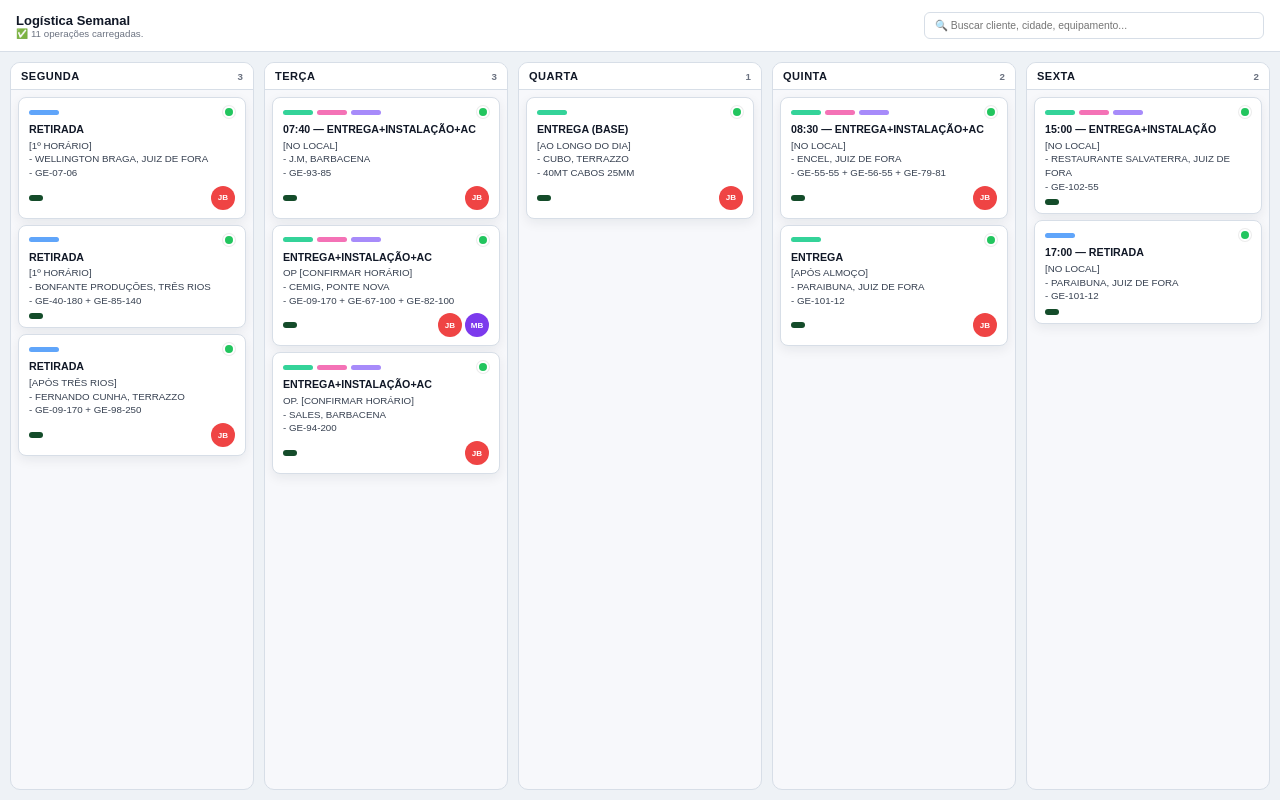
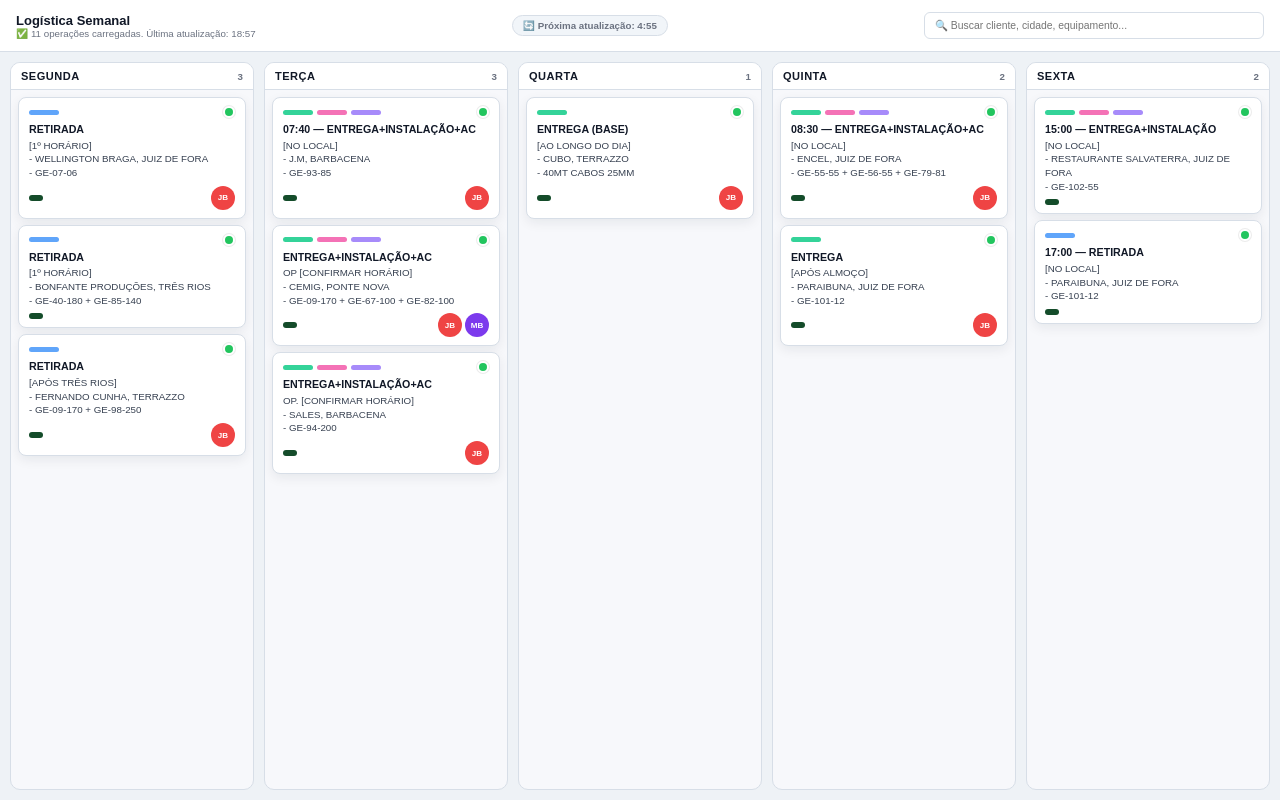
Before and after one commit to GitBeltLoc/Logistica-Beltloc, a plain HTML site: page index.html in a window 1280 px wide. Drawn offline with Linux system fonts and the light colour scheme.

Commit message:
Add files via upload

```diff
--- a/index.html
+++ b/index.html
@@ -12,6 +12,9 @@
     <div class="header-left">
       <h1>Logística Semanal</h1>
       <span class="sub" id="statusLine">Carregando...</span>
+    </div>
+    <div class="header-center">
+      <span id="countdown" class="countdown">🔄 Próxima atualização: 5:00</span>
     </div>
     <div class="header-right">
       <input class="input" id="q" type="text" placeholder="🔍 Buscar cliente, cidade, equipamento..." />
--- a/script.js
+++ b/script.js
@@ -1,4 +1,5 @@
 const CSV_URL = 'dados.csv';
+const REFRESH_INTERVAL = 5 * 60 * 1000; // 5 minutos
 
 const DIAS = [
   { id: 'segunda', label: 'SEGUNDA' },
@@ -17,18 +18,44 @@ const DIA_MAP = {
 };
 
 let allItems = [];
+let countdown = REFRESH_INTERVAL / 1000;
 
 document.addEventListener('DOMContentLoaded', () => {
   buildBoard();
   loadCSV();
+  startCountdown();
 
   document.getElementById('q').addEventListener('input', function () {
     renderBoard(allItems, this.value.trim().toLowerCase());
   });
 });
 
+// ── AUTO-REFRESH ──────────────────────────────────────────
+function startCountdown() {
+  countdown = REFRESH_INTERVAL / 1000;
+
+  setInterval(() => {
+    countdown--;
+    updateCountdown();
+
+    if (countdown <= 0) {
+      countdown = REFRESH_INTERVAL / 1000;
+      loadCSV();
+    }
+  }, 1000);
+}
+
+function updateCountdown() {
+  const min = Math.floor(countdown / 60);
+  const sec = String(countdown % 60).padStart(2, '0');
+  const el = document.getElementById('countdown');
+  if (el) el.textContent = `🔄 Próxima atualização: ${min}:${sec}`;
+}
+
+// ── CARREGAMENTO ──────────────────────────────────────────
 function loadCSV() {
   setStatus('Carregando dados...');
+
   fetch(CSV_URL + '?nocache=' + Date.now())
     .then(res => {
       if (!res.ok) throw new Error('HTTP ' + res.status);
@@ -37,14 +64,16 @@ function loadCSV() {
     .then(text => {
       if (!text || !text.trim()) throw new Error('Arquivo vazio');
       allItems = parseCSV(text);
-      setStatus('✅ ' + allItems.length + ' operações carregadas.');
-      renderBoard(allItems, '');
+      const now = new Date().toLocaleTimeString('pt-BR', { hour: '2-digit', minute: '2-digit' });
+      setStatus('✅ ' + allItems.length + ' operações carregadas. Última atualização: ' + now);
+      renderBoard(allItems, document.getElementById('q').value.trim().toLowerCase());
     })
     .catch(err => {
       setStatus('❌ Erro: ' + err.message + ' — Verifique se dados.csv está na raiz do repositório.');
     });
 }
 
+// ── PARSER CSV ────────────────────────────────────────────
 function parseCSV(raw) {
   const text = raw.replace(/^\uFEFF/, '').trim();
   const lines = text.split(/\r?\n/);
@@ -112,6 +141,7 @@ function toMin(hhmm) {
   return m ? +m[1] * 60 + +m[2] : 9999;
 }
 
+// ── RENDER ────────────────────────────────────────────────
 function buildBoard() {
   const board = document.getElementById('board');
   board.innerHTML = '';
@@ -188,6 +218,7 @@ function makeCard(it) {
   return card;
 }
 
+// ── HELPERS VISUAIS ───────────────────────────────────────
 function getColors(tipo) {
   const t = normalize(tipo);
   const c = [];
--- a/style.css
+++ b/style.css
@@ -48,6 +48,29 @@ html, body {
   font-size: 0.75rem;
   color: var(--muted);
   display: block;
+}
+
+.header-left {
+  display: flex;
+  flex-direction: column;
+  justify-content: center;
+}
+
+.header-center {
+  flex: 1;
+  display: flex;
+  justify-content: center;
+  align-items: center;
+}
+
+.countdown {
+  font-size: 0.75rem;
+  color: var(--muted);
+  font-weight: bold;
+  background: #f1f5f9;
+  padding: 4px 10px;
+  border-radius: 20px;
+  border: 1px solid var(--panel-border);
 }
 
 .header-right {
```
